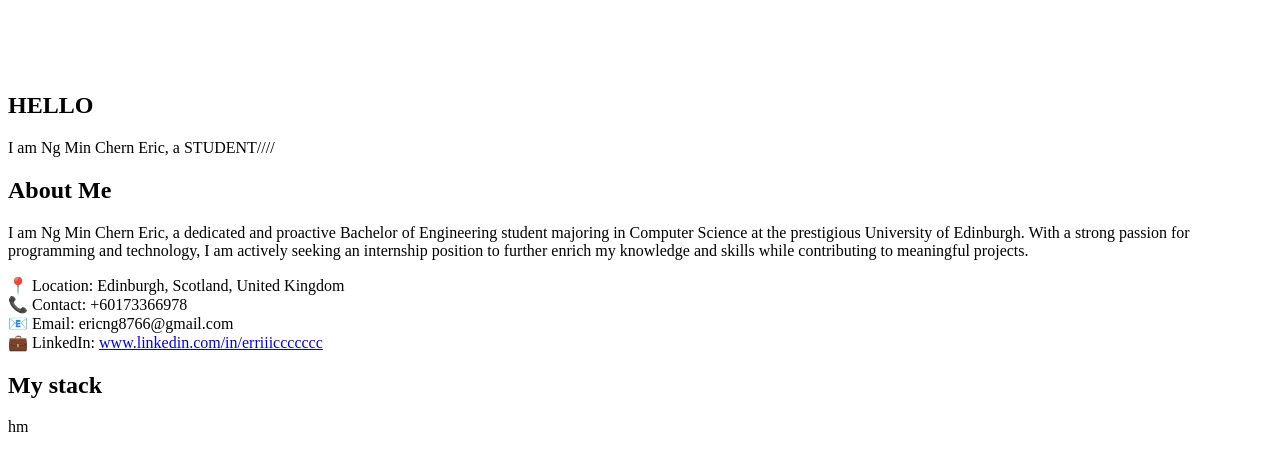
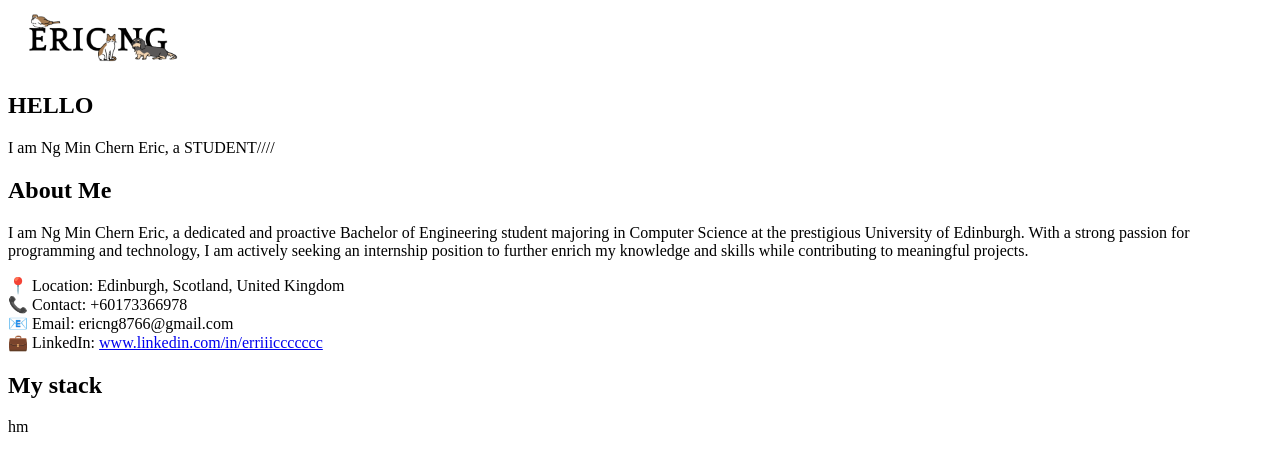
Before and after one commit to erriiiccccccc/erriiiccccccc.github.io, a plain HTML site: page index.html in a window 1280 px wide. Shown: the top 453 px of the page. Drawn offline with Linux system fonts and the light colour scheme.

Commit message:
Update index.html

```diff
--- a/index.html
+++ b/index.html
@@ -14,7 +14,7 @@
             <a href="https://erriiiccccccc.github.io">
                 <svg height="60" width="180">
                     <title>Logo of erriiiccccccc.github.io</title>
-                    <image xlink:href="logo.png" alt="Eric Ng logo" width="180"/>
+                    <image xlink:href="img/logo.png" alt="Eric Ng logo" width="180"/>
                 </svg>
             </a>
         </header>
```
